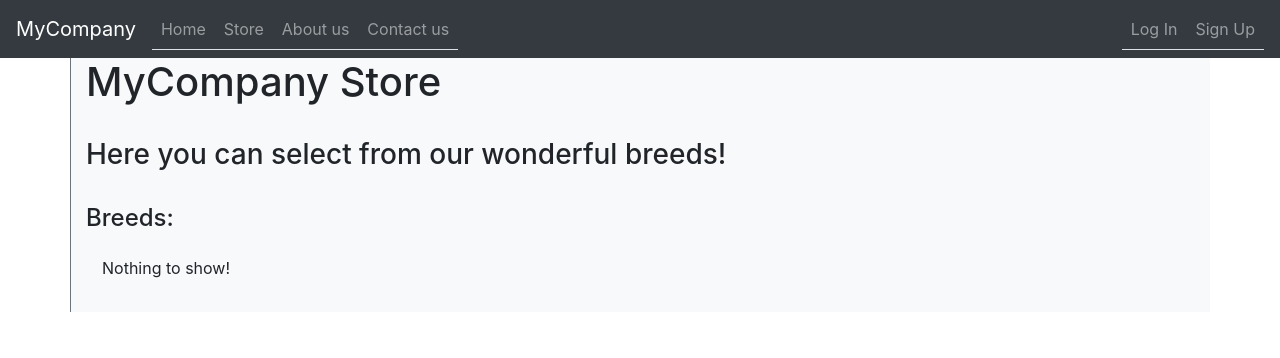
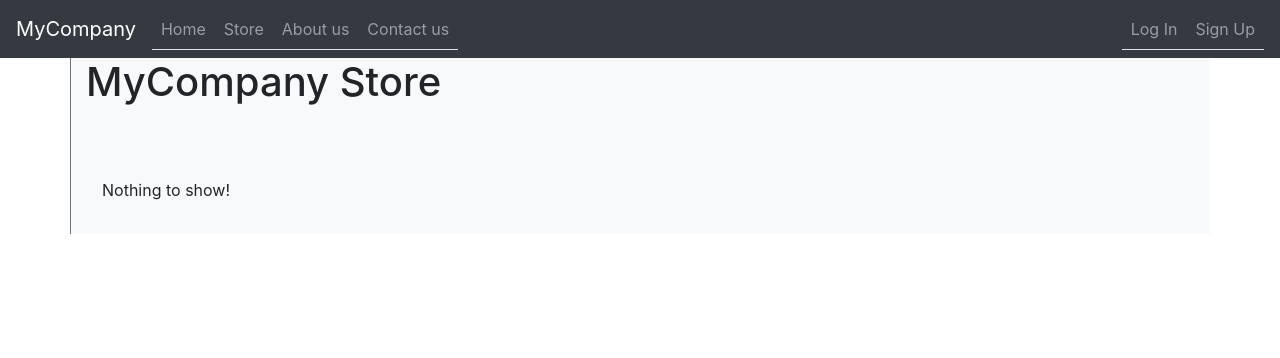
Before and after one commit to VerneriL/Verkkokauppa_VL_2022, a Django app: page /store/ in a window 1280 px wide. Shown: the top 358 px of the page. Run offline with Django 4.2, Linux system fonts and the light colour scheme; data that the repository does not hold is empty; some libraries are stand-ins or nearby versions.

Commit message:
fix store page when no categories

```diff
--- a/verkkokauppa/base/templates/base/store.html
+++ b/verkkokauppa/base/templates/base/store.html
@@ -2,14 +2,14 @@
 {% block content %}
 <h1>MyCompany Store</h1>
 <br/>
+<br/>
+<div class="s-rem">
+    <!-- Loop through categories and display each one-->
+  {% if categories %}
     <h3>
       Here you can select from our wonderful breeds!
     </h3>
-<br/>
-<h4>Breeds:</h4>
-<div class="s-rem">
-    <!-- Loop through categories and display each one-->
-  {% if categories %}
+
     {% for category in categories %}
       <div>
         <a href="{% url 'product-page' category.id %}">
```
Also changed, not shown: verkkokauppa/cart/migrations/0001_initial.py (added). Lines whose indentation alone changed are shown as unchanged.
